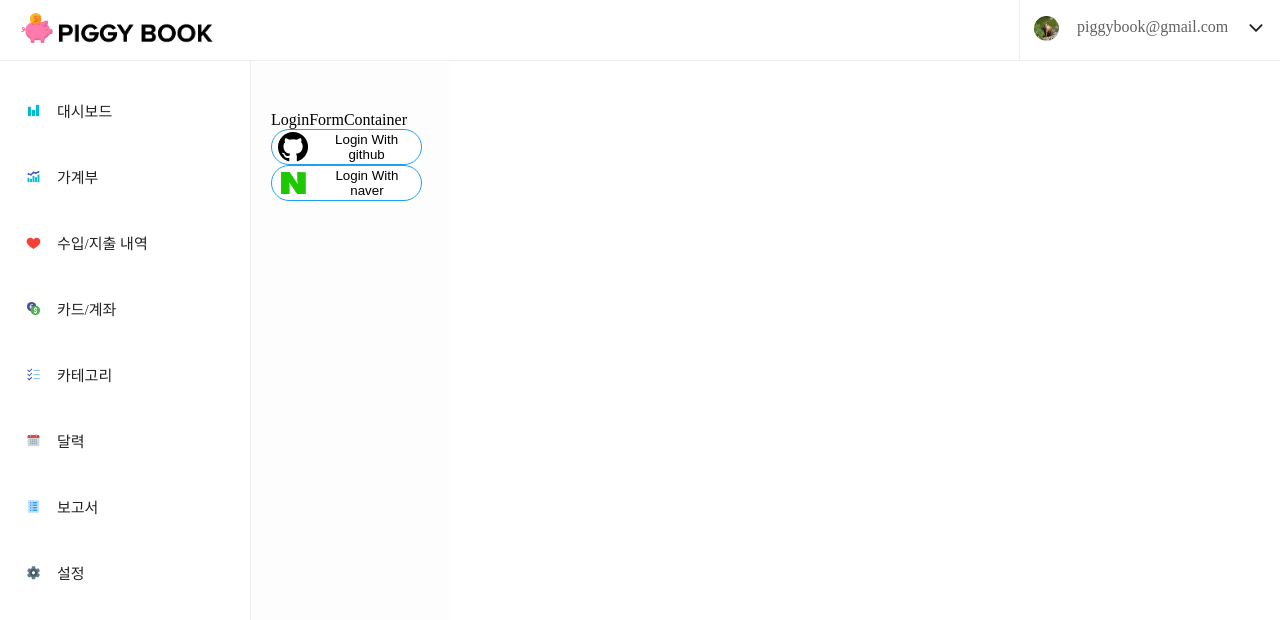
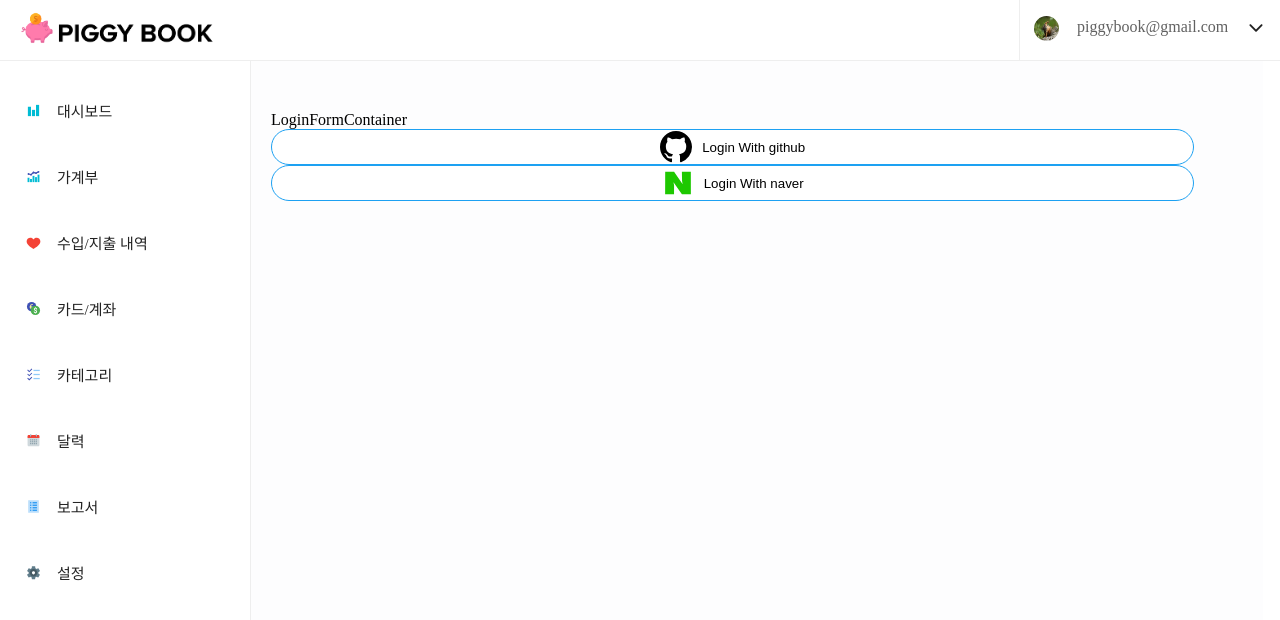
Before and after one commit to boostcamp-2020/Project16-B-Account-Book, a React app in the folder client/: page / in a window 1280 px wide. Shown: the top 620 px of the page. Built offline with nearby package versions, Linux system fonts and the light colour scheme; no server answers.

Commit message:
[FE] style: css 수정 및 코드 정리
사용하지 않는 styled-components 삭제
리스트가 0개일 경울 화면이 깨질 수 있어 width 값을 줌

```diff
--- a/client/src/components/presentational/common/Layout.jsx
+++ b/client/src/components/presentational/common/Layout.jsx
@@ -4,14 +4,12 @@ import Header from './Header';
 import Sidebar from './Sidebar';
 import color from '@public/color';
 
-const LayoutWrapper = styled.div``;
-
 const ContentWrapper = styled.div`
   position: absolute;
   top: 61px;
   left: 251px;
   padding: 50px 20px;
-  max-width: 972px;
+  width: 972px;
   height: 100%;
   background-color: ${color.pageBackground};
   transition: 850ms;
@@ -25,12 +23,10 @@ const ContentWrapper = styled.div`
 const Layout = ({ children: content }) => {
   return (
     <>
-      <LayoutWrapper>
-        <Header />
-        <Sidebar />
-        <ContentWrapper>{content}</ContentWrapper>
-        <div className="layout-body"></div>
-      </LayoutWrapper>
+      <Header />
+      <Sidebar />
+      <ContentWrapper>{content}</ContentWrapper>
+      <div className="layout-body"></div>
     </>
   );
 };
```
